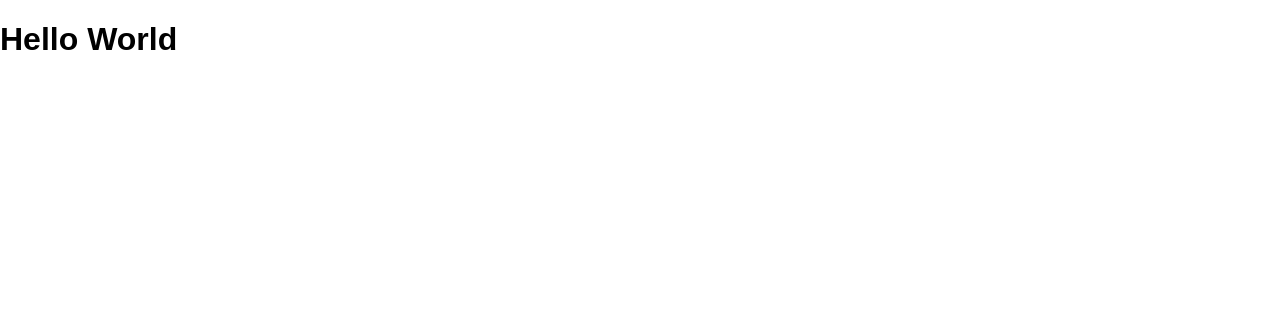
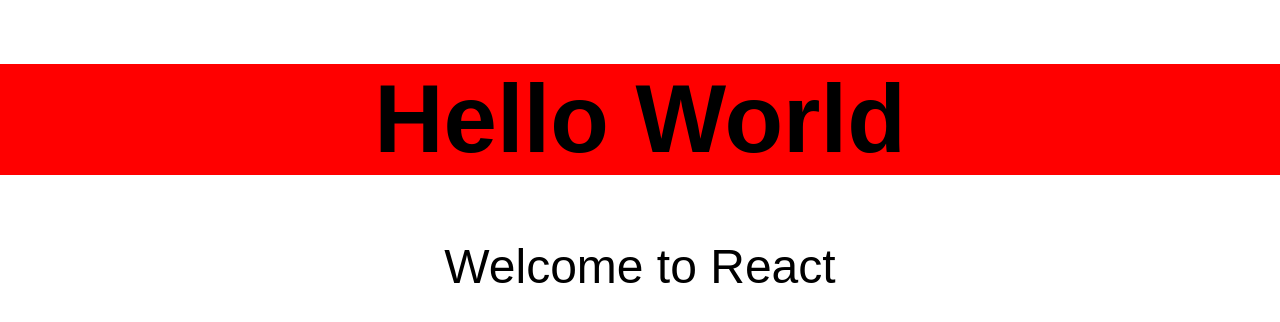
Before and after one commit to ivo96/robofriends, a React (Create React App) app: page / in a window 1280 px wide. Shown: the top 322 px of the page. Built offline with nearby package versions, Linux system fonts and the light colour scheme.

Commit message:
Added Hello.css and tachyons for styling

```diff
--- a/package.json
+++ b/package.json
@@ -5,7 +5,8 @@
   "dependencies": {
     "react": "^16.5.2",
     "react-dom": "^16.5.2",
-    "react-scripts": "1.1.5"
+    "react-scripts": "1.1.5",
+    "tachyons": "^4.11.1"
   },
   "scripts": {
     "start": "react-scripts start",
--- /dev/null
+++ b/src/Hello.css
@@ -0,0 +1,3 @@
+h1 {
+	background: red;
+}
--- a/src/Hello.js
+++ b/src/Hello.js
@@ -1,8 +1,14 @@
 import React, { Component } from 'react';
+import './Hello.css';
 
 class Hello extends Component {
 	render() {
-		return <h1>Hello World</h1>
+		return(
+		<div class = 'f1 tc'>
+			<h1>Hello World</h1>
+			<p>Welcome to React</p>
+		</div>
+	)
 	}
 }
 
--- a/src/index.js
+++ b/src/index.js
@@ -3,6 +3,7 @@ import ReactDOM from 'react-dom';
 import './index.css';
 //import App from './App';
 import Hello from './Hello'
+import 'tachyons';
 
 import registerServiceWorker from './registerServiceWorker';
 
```
Also changed, not shown: 1 other file (tests, documents, lock files or other folders).
